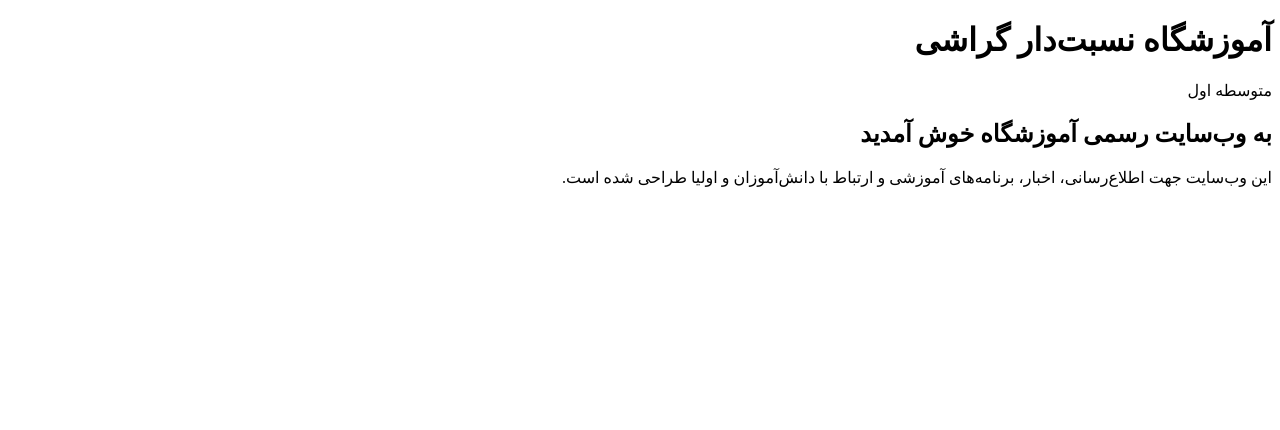
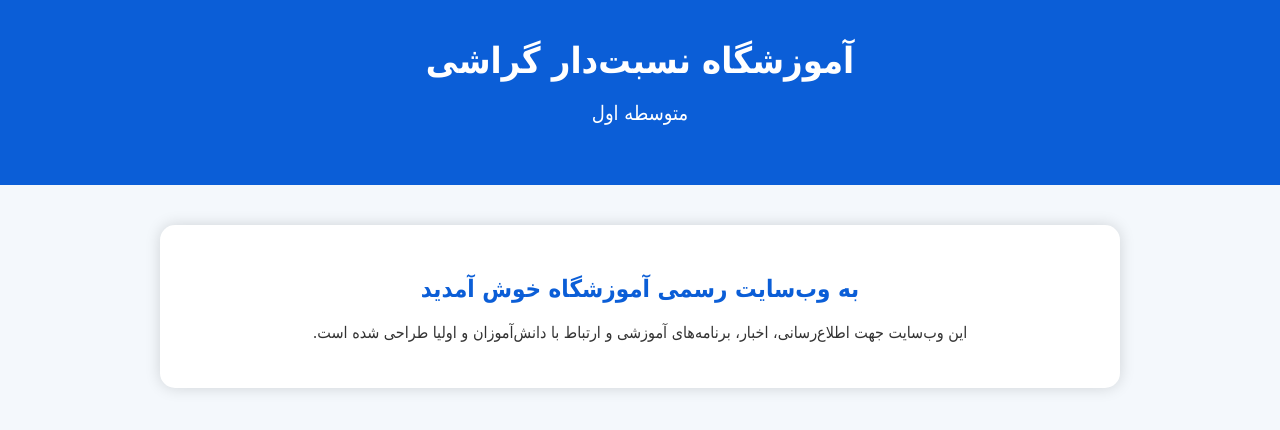
Before and after one commit to vivekkumariitd/vivekkumariitd.github.io, a plain HTML site: page index.html in a window 1280 px wide. Drawn offline with Linux system fonts and the light colour scheme.

Commit message:
Add styles for body, header, and sections

```diff
--- a/style.css
+++ b/style.css
@@ -1 +1,36 @@
-body{}
+body{
+    margin:0;
+    font-family:Tahoma,sans-serif;
+    background:#f4f8fc;
+    color:#333;
+    text-align:center;
+}
+
+header{
+    background:#0b5ed7;
+    color:white;
+    padding:40px 20px;
+}
+
+header h1{
+    margin:0;
+    font-size:36px;
+}
+
+header p{
+    font-size:20px;
+}
+
+section{
+    width:90%;
+    max-width:900px;
+    margin:40px auto;
+    background:white;
+    padding:30px;
+    border-radius:15px;
+    box-shadow:0 0 15px rgba(0,0,0,.15);
+}
+
+h2{
+    color:#0b5ed7;
+}
```
